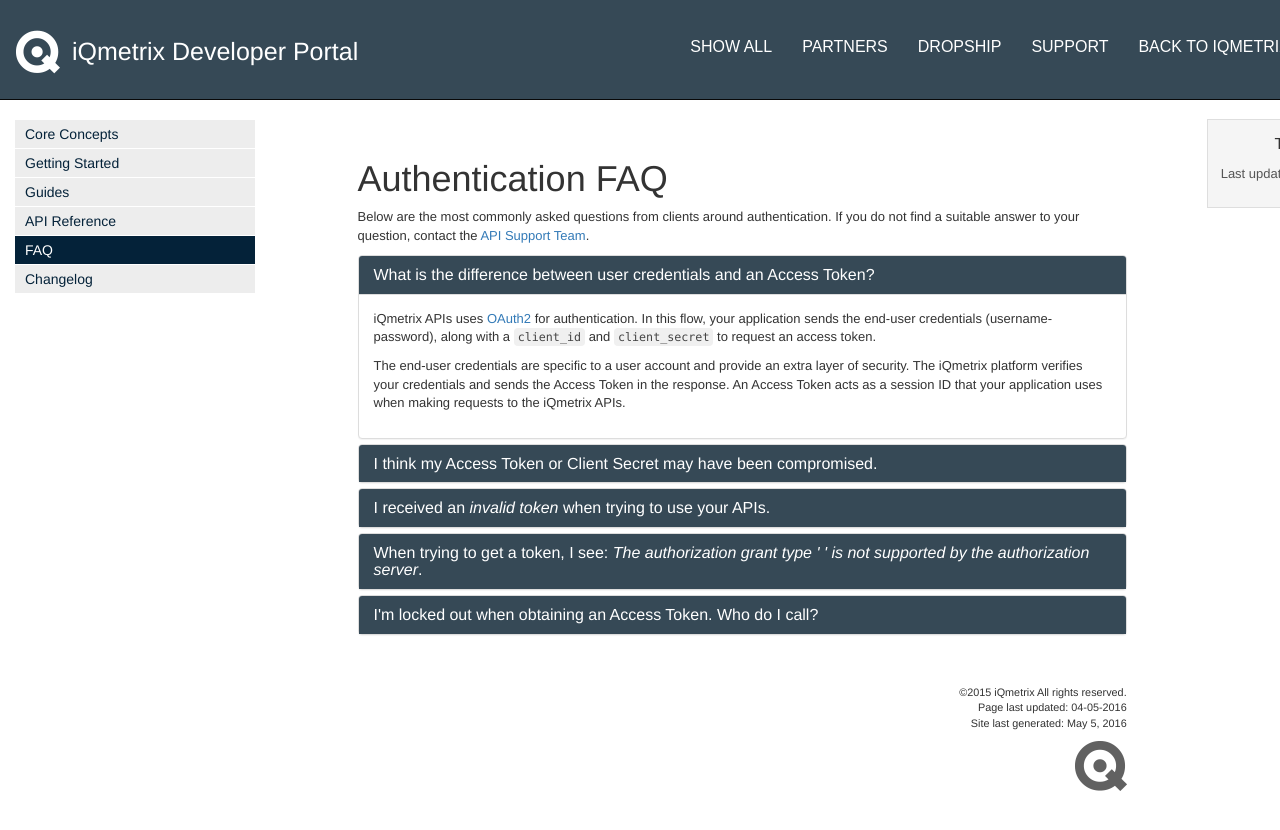
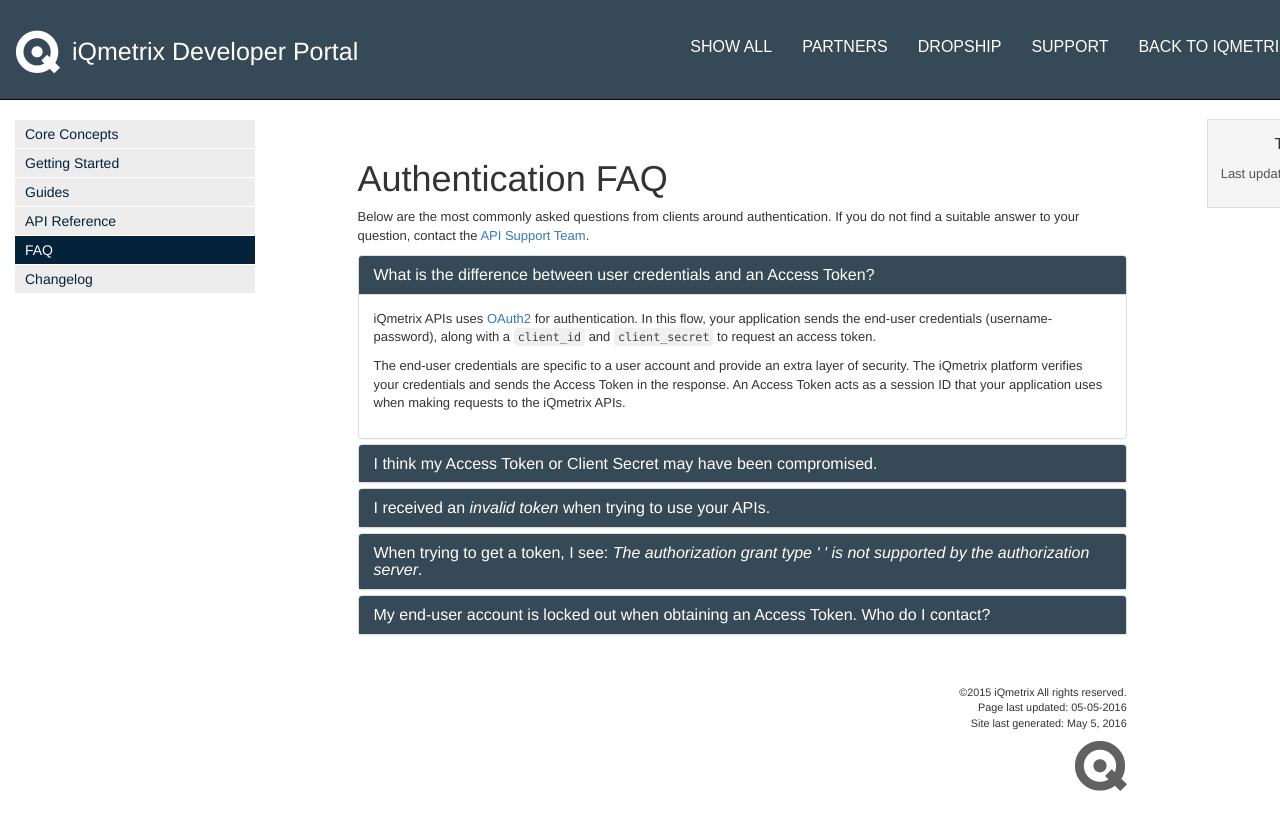
Before and after one commit to iq-coryp/documentation-testing, a Jekyll site: the page built from pages/faq/auth-faq.md, in a window 1280 px wide. Shown: the top 830 px of the page. Built offline with Jekyll 4.4.1, drawn with Linux system fonts in a browser that asks for light colours; nearby versions of some CDN libraries; some web fonts are replaced; comment, search, counter and statistics services are not loaded; some of the changed lines change nothing that is shown.

Commit message:
auth faq updates

```diff
--- a/pages/faq/auth-faq.md
+++ b/pages/faq/auth-faq.md
@@ -4,7 +4,7 @@
 tags: []
 keywords:
 audience:
-last_updated: 04-05-2016
+last_updated: 05-05-2016
 summary:
 ---
 {% include linkrefs.html %}
@@ -50,16 +50,19 @@
       </h4>
     </div>
     <div id="auth3" class="panel-collapse collapse">
-      <div class="panel-body"><p>Please ensure that the correct Access Token is passed into the request and that you use a variable length data type without a specific maximum size to store access tokens.</p>
-      <p>The most common occurences of an <code>invalid token</code> are when: </p>
-        <ul>
-          <li>the access token has expired</li>
-          <li>the wrong access token was used (from a different client)</li>
-          <li>the access token was incorrect</li>
-        </ul>
-        <p>If you see an <code>invalid token</code>, first make sure you are in the correct environment when performing your request. Then make sure the token belongs to the correct end-user. Each end-user may have different permissions assigned to them, and may not have access to certain APIs.</p>
-
-        <p>If your Access Token has expired, then have your application <a href="/api/authentication/#refreshing-an-access-token">refresh the token </a>. Otherwise, have your application <a href="../../api/authentication/#obtaining-an-access-token">obtain a new Access Token</a>.</p></div>
+      <div class="panel-body"><p>There are multiple reasons as to why an <code>invalid token</code> could occur when requesting data from an API. The <code>invalid token</code> error returns in a HTTP 401 Unauthorized response in plain text format.</p>
+      <p>The most common occurences and remedies for an <code>invalid token</code> are below: </p>
+        <dl>
+          <dt>The access token has expired</dt>
+            <dd>If your Access Token has expired, then you must <a href="/api/authentication/#refreshing-an-access-token">refresh the token</a></dd>
+          <dt>The request is in the wrong environment</dt>
+            <dd>When testing your application in the sandbox environment, please remember to obtain a separate access token for the Production environment.</dd>
+          <dt>The wrong access token was used (from a different client)</dt>
+            <dd>Ensure that the access token used to access an API belongs to the correct end-user account.</dd>
+          <dt>The access token was incorrect</dt>
+            <dd>Ensure that the correct access token was entered and is in the correct format (e.g. <code>Bearer 3dae10c05e894011b5b3ae15972ffbf4</code> )</dd>
+        </dl>
+      </div>
     </div>
   </div>
 
@@ -77,11 +80,11 @@
   <div class="panel panel-default">
     <div class="panel-heading">
       <h4 class="panel-title">
-        <a data-toggle="collapse" data-parent="#authentication" href="#auth5">I'm locked out when obtaining an Access Token. Who do I call?</a>
+        <a data-toggle="collapse" data-parent="#authentication" href="#auth5">My end-user account is locked out when obtaining an Access Token. Who do I contact?</a>
       </h4>
     </div>
     <div id="auth5" class="panel-collapse collapse">
-      <div class="panel-body"><p>If you are locked out of your account, contact your company administrator to be unlocked.</p></div>
+      <div class="panel-body"><p>If the end-user credentials used to obtain an access token are currently locked, contact your company administrator to unlock that end-user account.</p></div>
     </div>
   </div>
 </div>
```
